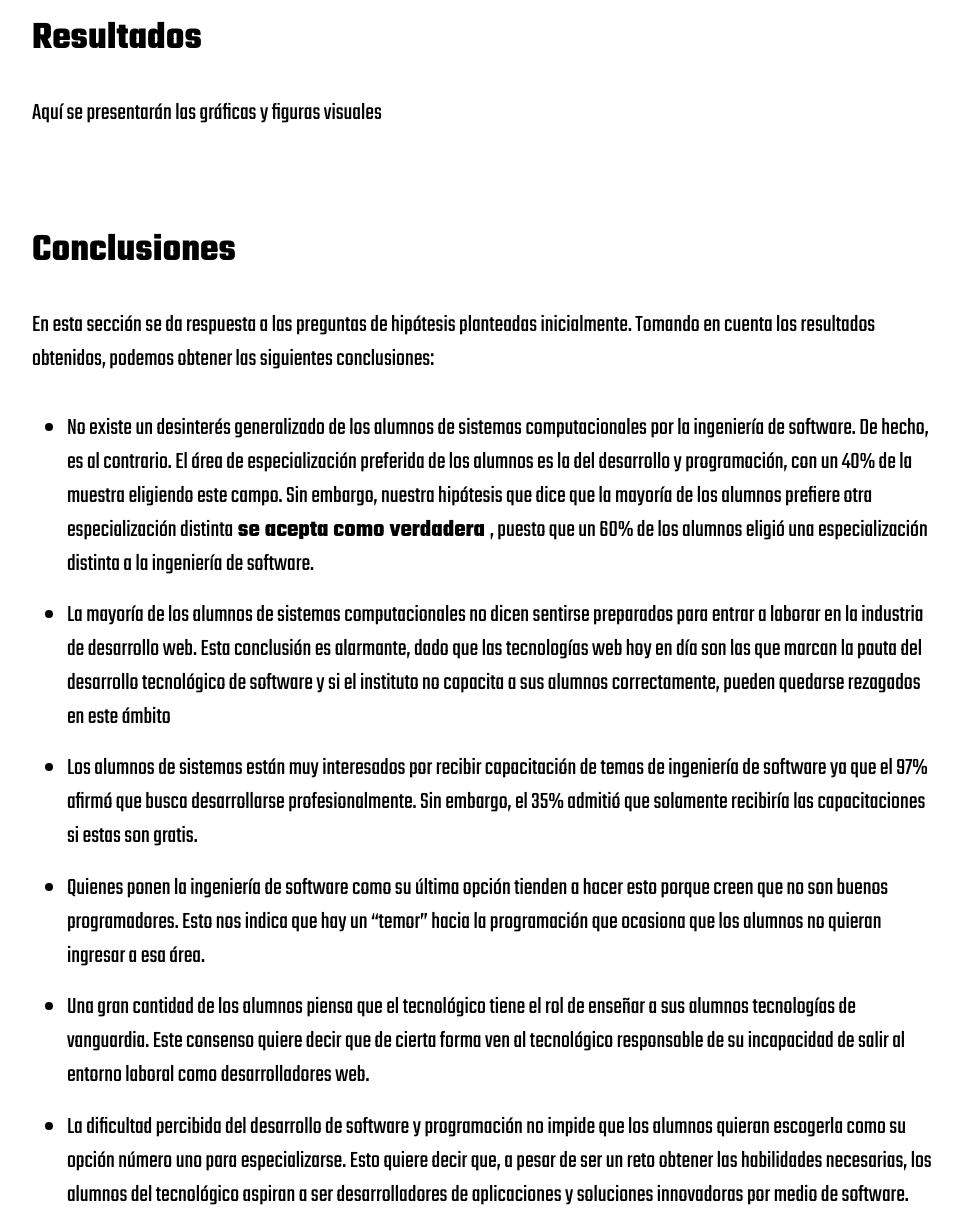
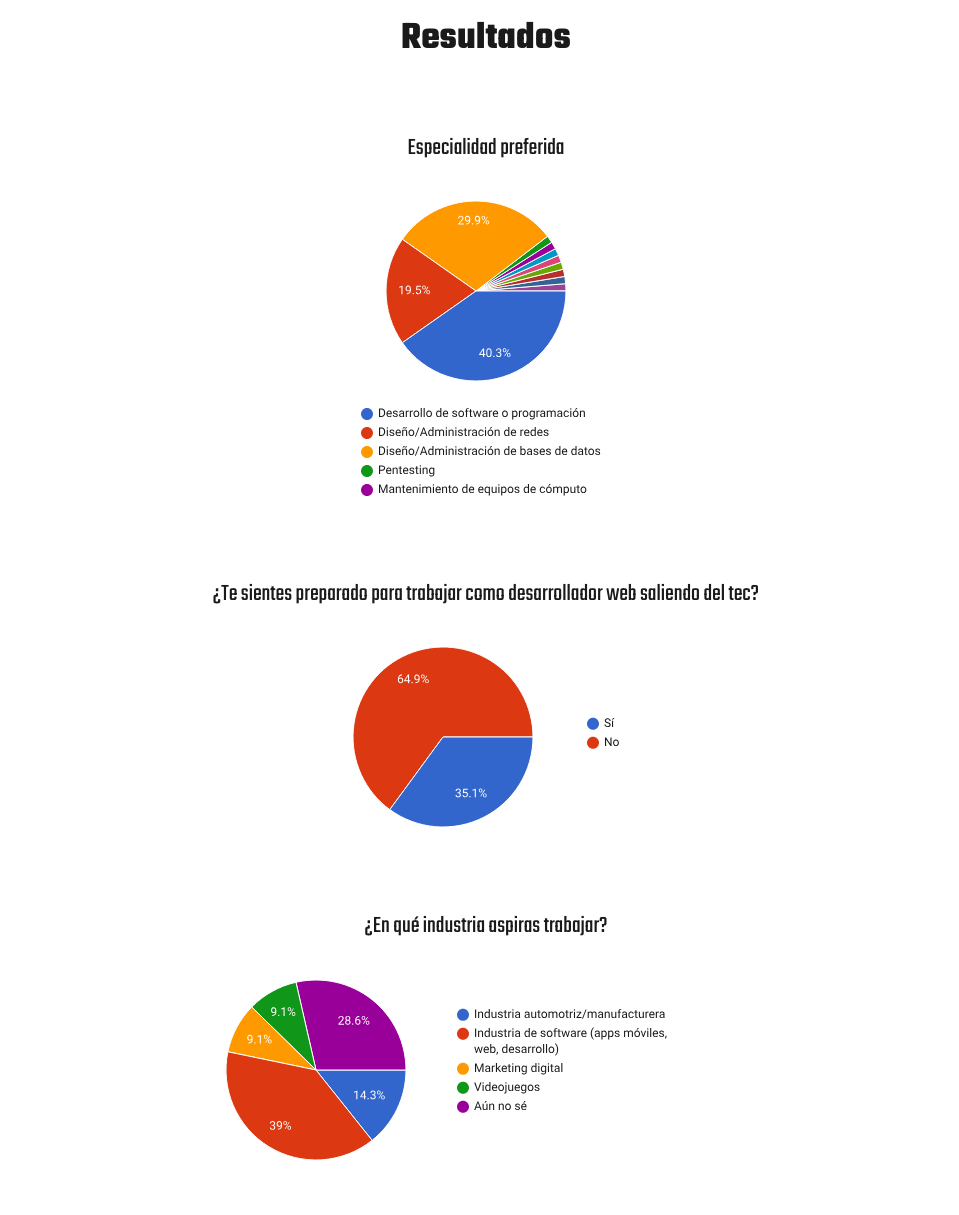
Before and after one commit to alexrv99/its-is-research, a Gatsby site: page / in a window 1280 px wide. Shown: the part 2540-3755 px from the top of the page, without its empty margins (154-1113 px from the left). Built offline with nearby package versions, Linux system fonts and the light colour scheme; Gatsby itself is replaced by a stand-in of ours.

Commit message:
Add some graphs

```diff
--- a/gatsby-config.js
+++ b/gatsby-config.js
@@ -11,6 +11,14 @@ module.exports = {
       options: {
         name: `images`,
         path: `${__dirname}/src/images`,
+      },
+    },
+    {
+      resolve: "gatsby-plugin-react-svg",
+      options: {
+        rule: {
+          include: /assets/, // See below to configure properly
+        },
       },
     },
     `gatsby-transformer-sharp`,
--- a/package.json
+++ b/package.json
@@ -10,6 +10,7 @@
     "gatsby-plugin-manifest": "^2.2.20",
     "gatsby-plugin-offline": "^3.0.11",
     "gatsby-plugin-react-helmet": "^3.1.10",
+    "gatsby-plugin-react-svg": "^2.1.2",
     "gatsby-plugin-sharp": "^2.2.28",
     "gatsby-plugin-styled-jsx": "^3.1.15",
     "gatsby-source-filesystem": "^2.1.29",
--- a/src/components/layout.css
+++ b/src/components/layout.css
@@ -615,7 +615,7 @@ pre tt:after {
 }
 
 :root {
-  --background-color: black;
+  --background-color: #1a1a1a;
   --accent-color: #fffa29;
   --text-color: white;
 }
@@ -624,6 +624,6 @@ pre tt:after {
   :root {
     --background-color: white;
     --accent-color: #ffa600;
-    --text-color: black;
+    --text-color: #1a1a1a;
   }
 }
--- a/src/pages/index.jsx
+++ b/src/pages/index.jsx
@@ -1,6 +1,9 @@
 import React from "react"
 import Layout from "../components/Layout"
 import NavbarLink from "../components/NavbarLink"
+import AreasGraph from "../../assets/icons/especialidades.svg"
+import ReadyGraph from "../../assets/icons/ready.svg"
+import IndustryGraph from "../../assets/icons/industry.svg"
 
 const IndexPage = () => (
   <Layout
@@ -9,7 +12,9 @@ const IndexPage = () => (
     <nav>
       <NavbarLink text="Resultados" href="#resultados" />
       <NavbarLink text="Objetivos" href="#objetivos" />
-      <a download href="../static/files/articulo.pdf">Articulo</a>
+      <a download href="../static/files/articulo.pdf">
+        Articulo
+      </a>
       <NavbarLink text="Conclusiones" href="#conclusiones" />
     </nav>
     <h1>El desinterés de los alumnos del ITS por la Ingeniería de Software</h1>
@@ -107,9 +112,26 @@ const IndexPage = () => (
       </ul>
     </section>
 
-    <section>
+    <section className="graphs">
       <h2 id="resultados">Resultados</h2>
-      <p>Aquí se presentarán las gráficas y figuras visuales</p>
+
+      <div className="graph">
+        <p>Especialidad preferida</p>
+        <AreasGraph />
+      </div>
+
+      <div className="graph">
+        <p>
+          ¿Te sientes preparado para trabajar como desarrollador web saliendo
+          del tec?
+        </p>
+        <ReadyGraph />
+      </div>
+
+      <div className="graph">
+        <p>¿En qué industria aspiras trabajar?</p>
+        <IndustryGraph />
+      </div>
     </section>
 
     <section>
@@ -243,6 +265,14 @@ const IndexPage = () => (
         margin: 100px 0;
       }
 
+      .graphs {
+        text-align: center;
+      }
+
+      .graph {
+        margin: 70px 0;
+      }
+
       .intro {
         font-size: 1.5rem;
         font-weight: 100;
```
Also changed, not shown: assets/icons/especialidades.svg (added), assets/icons/industry.svg (added), assets/icons/ready.svg (added), 1 other file.
